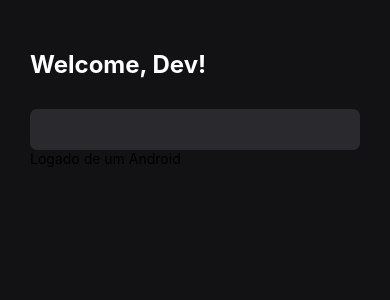
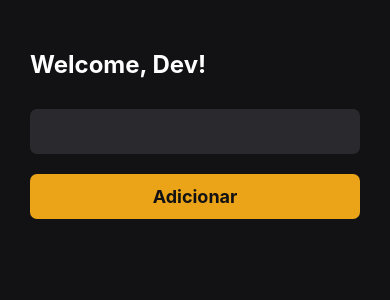
Before and after one commit to joaopedrobrgs/AppMyTasks, a React Native app: screen / in a window 390 px wide. Shown: the top 300 px of the page. Built offline with nearby package versions, Linux system fonts and the light colour scheme.

Commit message:
adicionado componente TouchableOpacity

```diff
--- a/src/routes/Home/index.tsx
+++ b/src/routes/Home/index.tsx
@@ -1,5 +1,5 @@
 import React from 'react';
-import {Text, TextInput, View, StyleSheet, SafeAreaView, Platform} from 'react-native';
+import {Text, TextInput, View, StyleSheet, SafeAreaView, Platform, TouchableOpacity} from 'react-native';
 
 interface Props {}
 
@@ -9,12 +9,9 @@ export default function Home({}: Props) {
       <View style={styles.container}>
         <Text style={styles.title}>Welcome, Dev!</Text>
         <TextInput style={styles.input}/>
-        {
-          Platform.OS === "ios" ?
-          <Text>Logado de um Iphone</Text>
-          :
-          <Text>Logado de um Android</Text>
-        }
+        <TouchableOpacity activeOpacity={0.7} style={styles.button}>
+          <Text style={styles.buttonText}>Adicionar</Text>
+        </TouchableOpacity>
       </View>
     </SafeAreaView>
   );
@@ -40,8 +37,20 @@ const styles = StyleSheet.create({
     backgroundColor: "#29292e",
     color: "#f1f1f1",
     fontSize: 18,
-    padding: Platform.OS === 'ios' ? 15 : 10,
+    padding: Platform.OS === 'ios' ? 15 : 12,
     marginTop: 30,
     borderRadius: 7
+  },
+  button: {
+    backgroundColor: "#eba417",
+    padding: Platform.OS === 'ios' ? 15 : 12,
+    borderRadius: 7,
+    alignItems: 'center',
+    marginTop: 20
+  },
+  buttonText: {
+    color: '#121214',
+    fontSize: 18,
+    fontWeight: 'bold',
   }
 });
```
